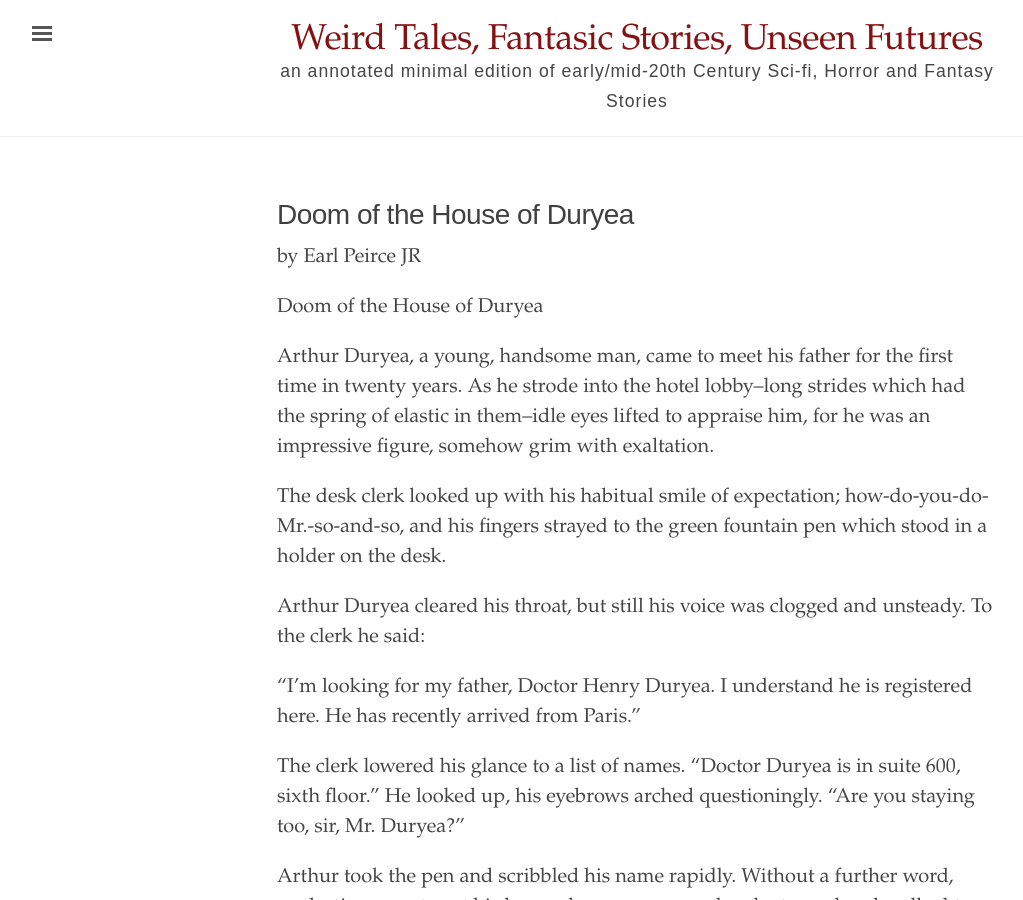
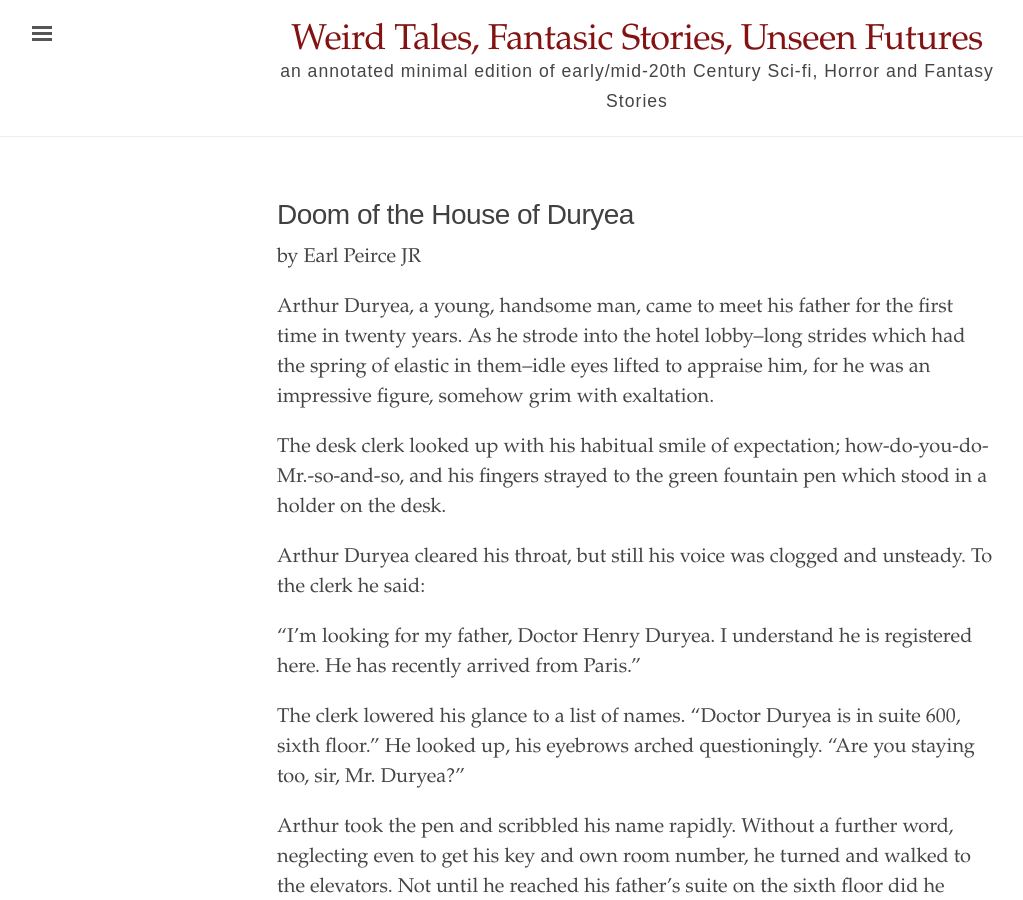
Before and after one commit to parisa9/dig-ed, a Jekyll site: the page built from _texts/mdhod.md, in a window 1280 px wide and 900 px high. Shown: the whole window, without its empty margins (3-1026 px from the left). Built offline with Jekyll 4.4.1, drawn with Linux system fonts in a browser that asks for light colours.

Commit message:
Update mdhod.md

```diff
--- a/_texts/mdhod.md
+++ b/_texts/mdhod.md
@@ -7,7 +7,7 @@ rights: public domain
 source: Gutenburg
 publication-date: 1936
 ---
-Doom of the House of Duryea
+
 
 
 
```
